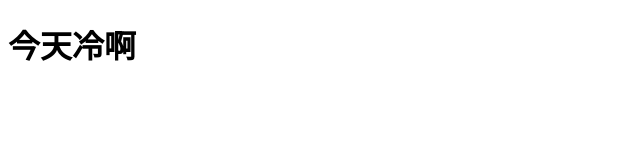
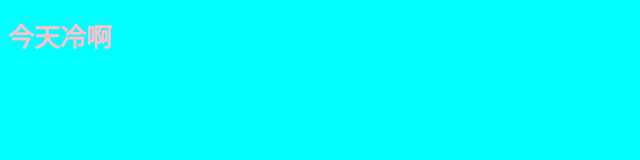
Before and after one commit to czcyt15/czcyt15.github.io, a plain HTML site: page index.html in a window 1280 px wide. Shown: the whole page, without its empty margins (0-640 px from the left). Drawn offline with Linux system fonts and the light colour scheme.

Commit message:
第二次更改的内容

```diff
--- /dev/null
+++ b/index.css
@@ -0,0 +1,8 @@
+body{
+  background-color: aqua;
+}
+
+h1{
+  font-size: 26px;
+  color: pink;
+}
--- a/index.html
+++ b/index.html
@@ -5,6 +5,7 @@
   <meta name="viewport" content="width=device-width, initial-scale=1.0">
   <meta http-equiv="X-UA-Compatible" content="ie=edge">
   <title>Document</title>
+   <link rel="stylesheet" href="./index.css">
 </head>
 <body>
   <h1>今天冷啊</h1>
```
